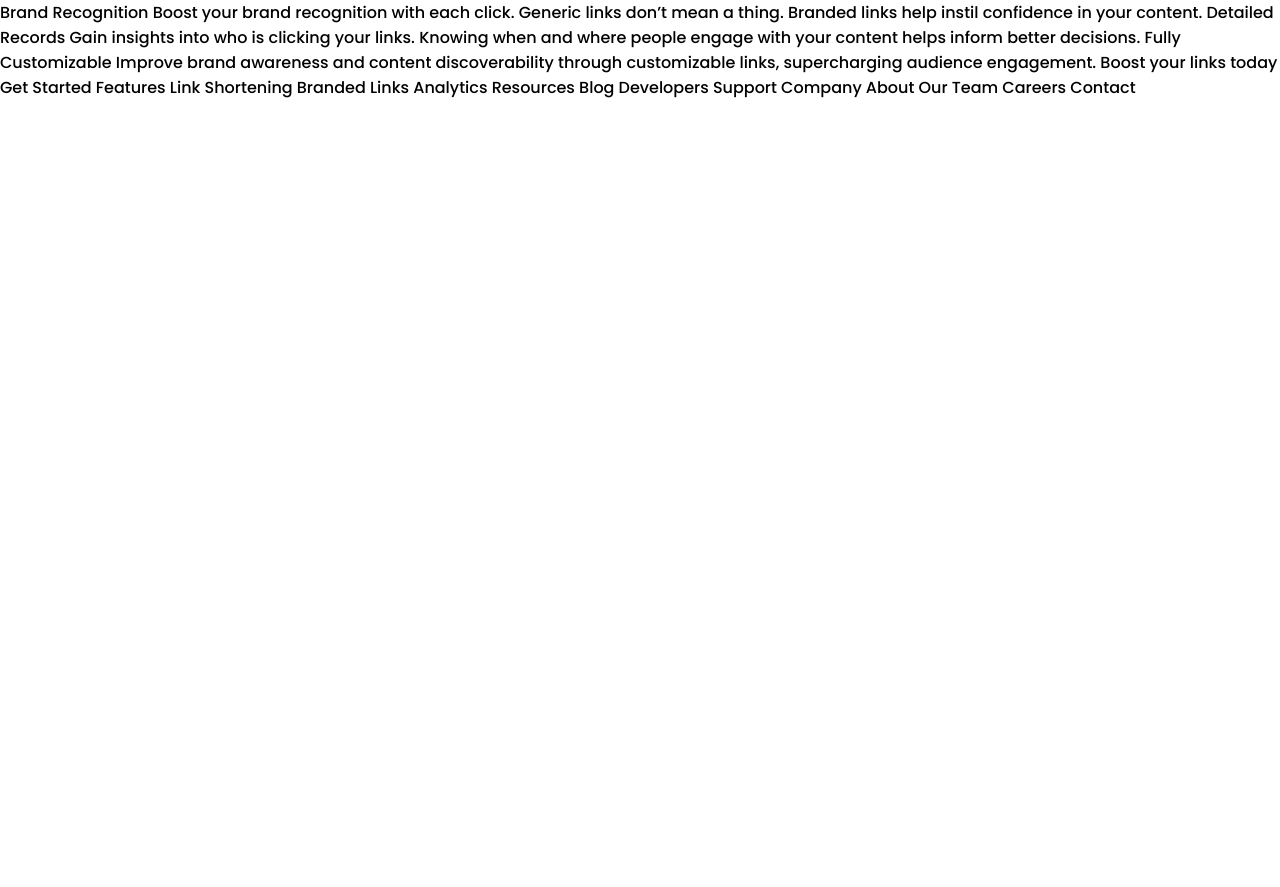
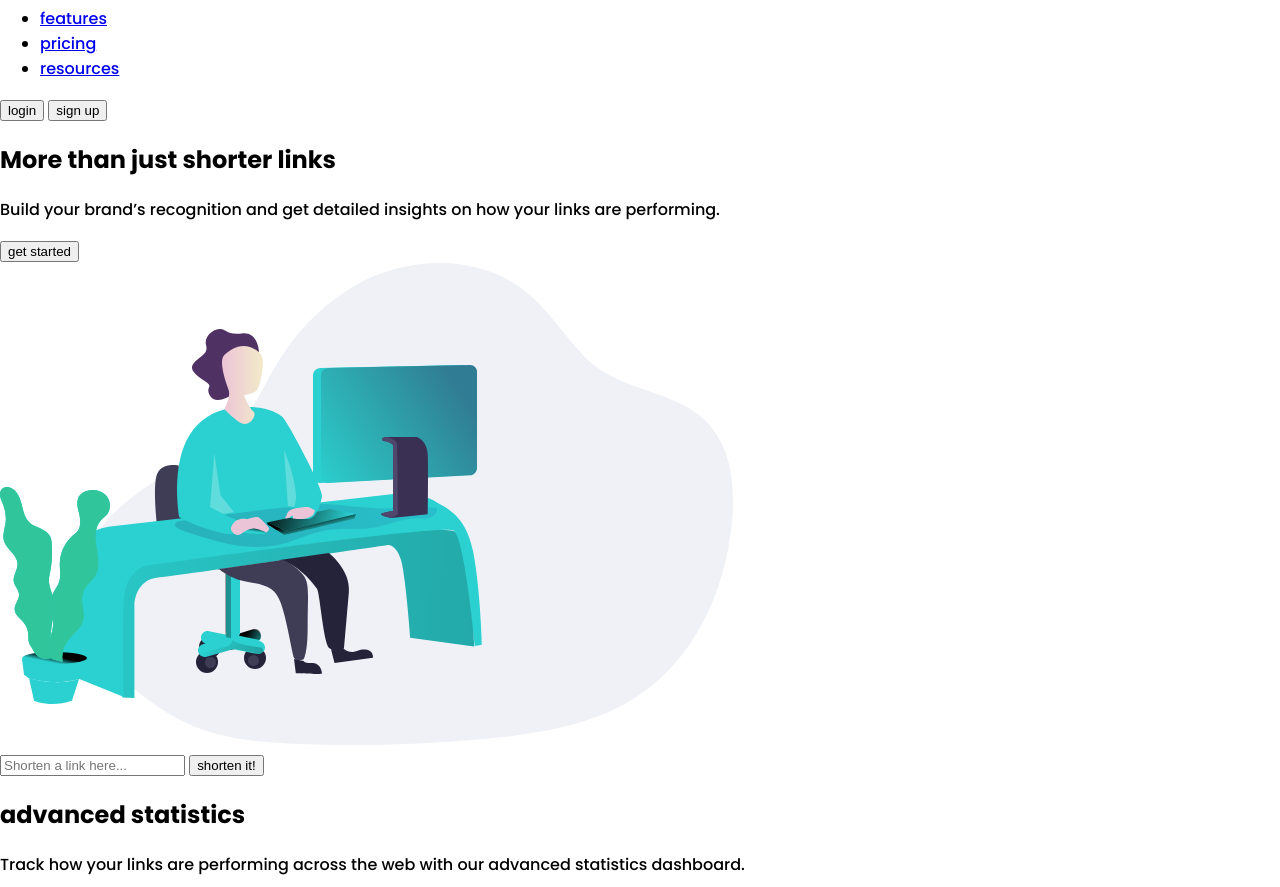
Before and after one commit to emersonvisuals/url-shortner-app, a website built with webpack: page src/template.html in a window 1280 px wide. Shown: the part 50-937 px from the top of the page. Before the commit the page ends 800 px from the top, so only its background shows below. Built offline with nearby package versions, Linux system fonts and the light colour scheme.

Commit message:
html update

```diff
--- a/src/template.html
+++ b/src/template.html
@@ -10,66 +10,83 @@
 </head>
 <body>
 
-  Features
-  Pricing
-  Resources
+  <header>
+    <div class="boxOne">
+      <img src="/src/assets/logo.svg" alt="logo" class="logo">
+      <ul class="list">
+        <li><a href="#">features</a></li>
+        <li><a href="#">pricing</a></li>
+        <li><a href="#">resources</a></li>
+      </ul>
+    </div>
+    <div class="boxTwo">
+      <button class="login">login</button>
+      <button class="signUp">sign up</button>
+    </div>
+  </header>
 
-  Login
-  Sign Up
+  <main>
+    <section class = "one">
+      <div class="contentsContainer">
+        <div class="contents">
+          <h1>More than just shorter links</h1>
+          <p>Build your brand’s recognition and get detailed insights on how your links are performing.</p>
+        </div>
+        <button class="getStarted">get started</button>
+      </div>
+      <img src="/src/assets/illustration-working.svg" alt="illustration" class="illustration">
+    </section>
+    <section class="two">
+      <div class="inputContainer">
+        <input type="text" class="textBox" placeholder="Shorten a link here...">
+        <button class="shortenIt">shorten it!</button>
+      </div>
+    </section>
+    <section class="three">
+      <div class="subheading">
+        <h2>advanced statistics</h2>
+        <p>Track how your links are performing across the web with our advanced statistics dashboard.</p>
+      </div>
+      <div class="boxes">
+        <div class="brandRecognition">
+          <img src="/src/assets/icon-brand-recognition.svg" alt="brand recognition" class="iconOne">
+          <h3>brand recognition</h3>
+          <p>Boost your brand recognition with each click. Generic links don’t mean a thing. Branded links help instil confidence in your content.</p>
+        </div>
+        <div class="detailedRecords">
+          <img src="/src/assets/icon-detailed-records.svg" alt="detailed records" class="iconTwo">
+          <h3>detailed records</h3>
+          <p>Gain insights into who is clicking your links. Knowing when and where people engage with your content helps inform better decisions.</p>
+        </div>
+        <div class="fullyCustomizable">
+          <img src="/src/assets/icon-fully-customizable.svg" alt="fully customizable" class="iconThree">
+          <h3>fully customizable</h3>
+          <p>Improve brand awareness and content discoverability through customizable links, supercharging audience engagement.</p>
+        </div>
+      </div>
+    </section>
+    <section class="four">
+      <h2>boost your links today</h2>
+      <button class="getStarted">get started</button>
+    </section>
+  </main>
 
-  More than just shorter links
-
-  Build your brand’s recognition and get detailed insights
-  on how your links are performing.
-
-  Get Started
-
-  Shorten a link here...
-
-  Shorten It!
-
-  Advanced Statistics
-
-  Track how your links are performing across the web with our
-  advanced statistics dashboard.
-
-  Brand Recognition
-
-  Boost your brand recognition with each click. Generic links don’t
-  mean a thing. Branded links help instil confidence in your content.
-
-  Detailed Records
-
-  Gain insights into who is clicking your links. Knowing when and where
-  people engage with your content helps inform better decisions.
-
-  Fully Customizable
-
-  Improve brand awareness and content discoverability through customizable
-  links, supercharging audience engagement.
-
-  Boost your links today
-
-  Get Started
-
-  Features
-
-  Link Shortening
-  Branded Links
-  Analytics
-
-  Resources
-
-  Blog
-  Developers
-  Support
-
-  Company
-
-  About
-  Our Team
-  Careers
-  Contact
+  <footer>
+    <img src="/src/assets/logo.svg" alt="logo" class="footerLogo">
+    <div class="footerContents">
+      <div class="footerList">
+        <ul class="one"></ul>
+        <ul class="two"></ul>
+        <ul class="three"></ul>
+      </div>
+      <div class="socials">
+        <img src="/src/assets/icon-facebook.svg" alt="facebook" class="facebook">
+        <img src="/src/assets/icon-twitter.svg" alt="twitter" class="twitter">
+        <img src="/src/assets/icon-pinterest.svg" alt="pinterest" class="pinterest">
+        <img src="/src/assets/icon-instagram.svg" alt="instagram" class="instagram">
+      </div>
+    </div>
+  </footer>
 
 </body>
 </html>
```
Also changed, not shown: dist/icon-brand-recognition..svg (added), dist/icon-detailed-records..svg (added), dist/icon-facebook..svg (added), dist/icon-fully-customizable..svg (added), dist/icon-instagram..svg (added), dist/icon-pinterest..svg (added), dist/icon-twitter..svg (added), dist/illustration-working..svg (added), dist/index.html, dist/logo..svg (added).
